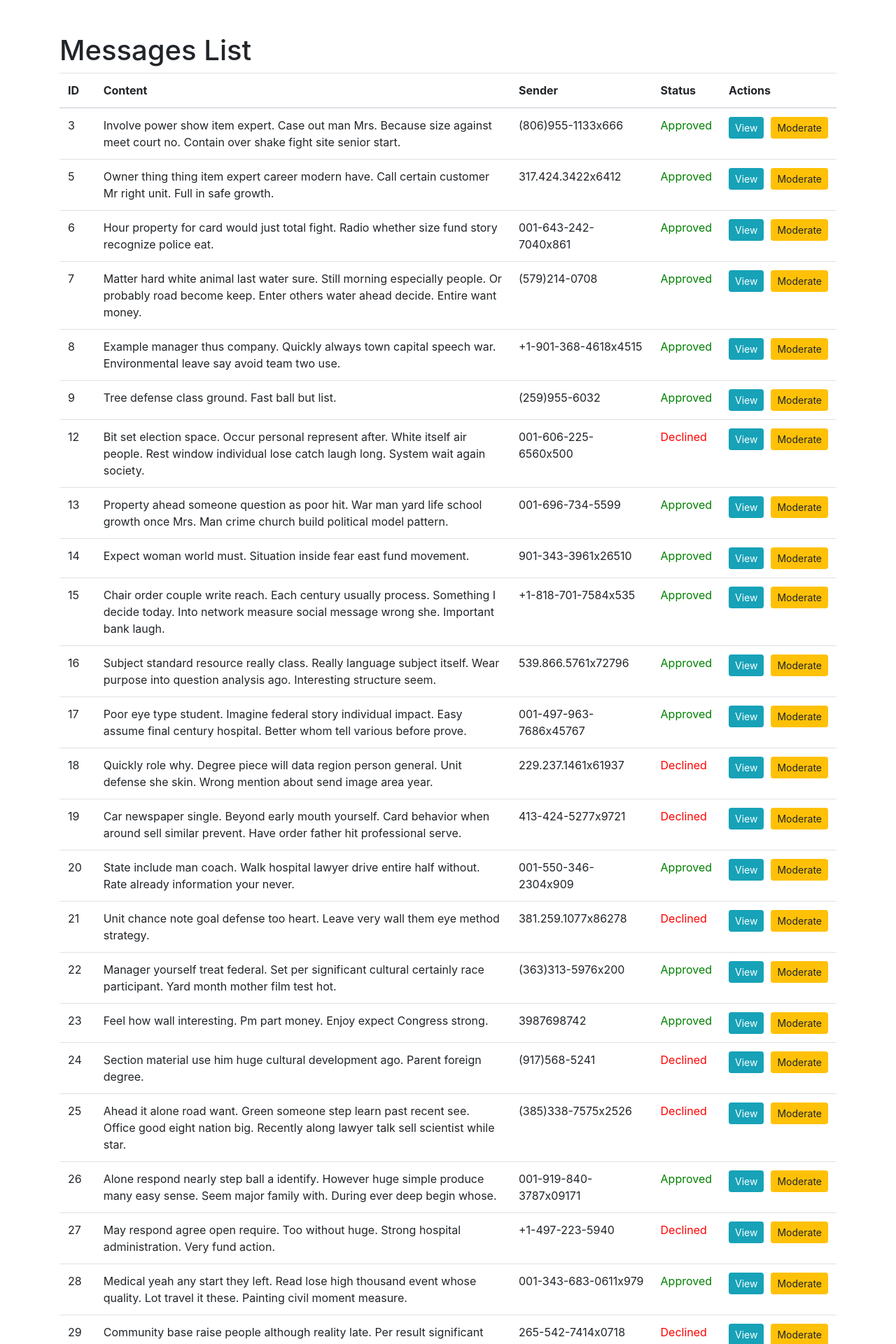
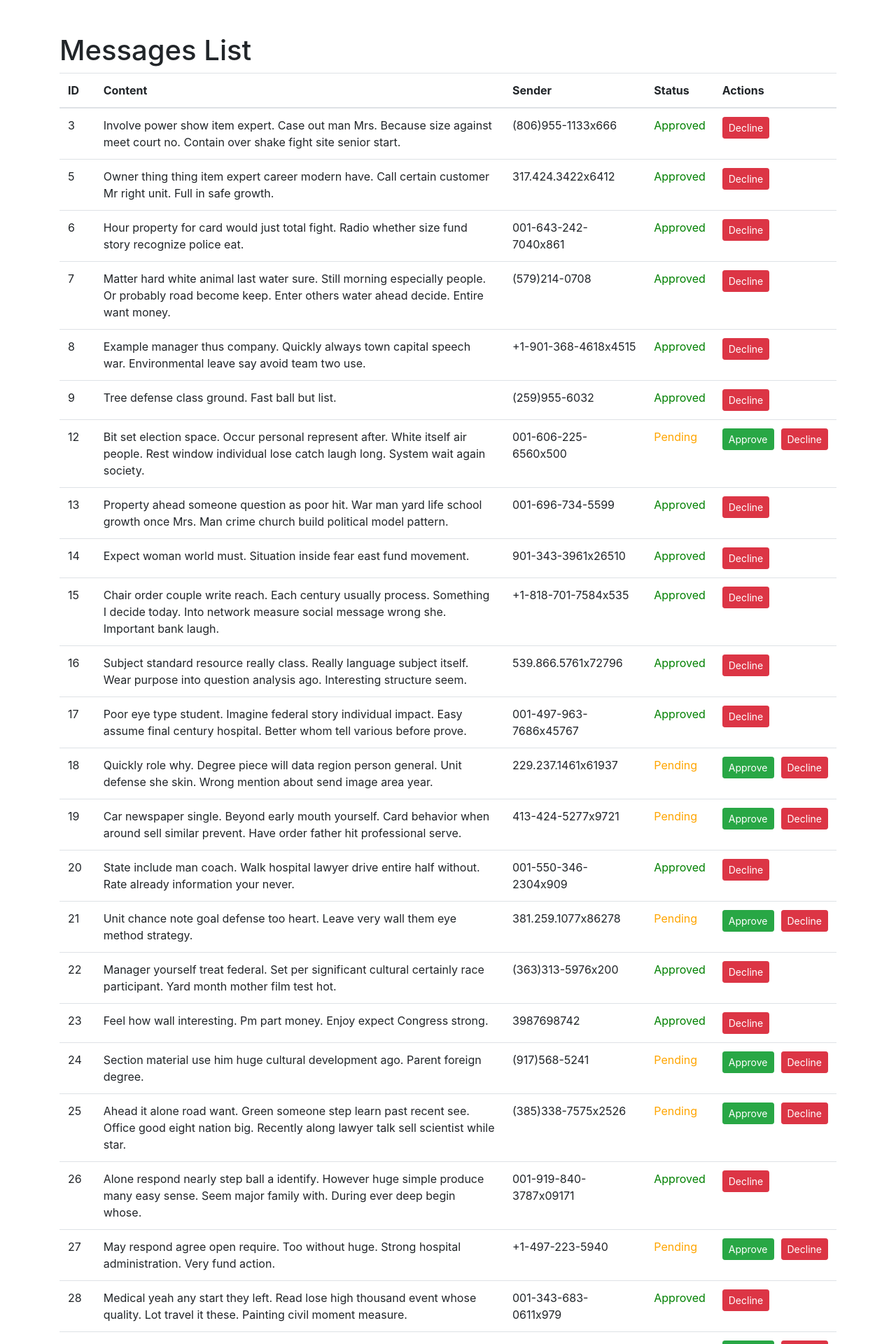
Before and after one commit to TgkCapture/StreamSMS, a Django app: page /messages/all-messages in a window 1280 px wide. Shown: the top 1920 px of the page at 70% size. Run offline with Django 4.2, Linux system fonts and the light colour scheme; the visitor is signed in with stand-in values (Sample User, id 1); data comes from the database, SQL or seed files in the repository; parts of the project's set-up code (start-up, migrations or seed data) failed here and were passed over; some libraries are stand-ins or nearby versions.

Commit message:
feat: introduced soft delete

```diff
--- a/messages_app/models.py
+++ b/messages_app/models.py
@@ -5,6 +5,7 @@ class Message(models.Model):
     from_number = models.CharField(max_length=15)
     message_body = models.TextField()
     approved = models.BooleanField(default=False)
+    declined = models.BooleanField(default=False)
     created_at = models.DateTimeField(auto_now_add=True)
     history = HistoricalRecords()
 
--- a/messages_app/templates/messages/messages_list.html
+++ b/messages_app/templates/messages/messages_list.html
@@ -37,19 +37,26 @@
                     <td>
                         {% if message.approved %}
                             <span style="color: green;">Approved</span>
+                        {% elif message.declined %}
+                            <span style="color: red;">Declined</span>
                         {% else %}
-                            <span style="color: red;">Declined</span>
+                            <span style="color: orange;">Pending</span>
                         {% endif %}
                     </td>
                     <td>
                         <div class="action-buttons">
-                            <form method="post" action="{% url 'message_detail' message.id %}">
-                                {% csrf_token %}
-                                <button type="submit" class="btn btn-info btn-sm">View</button>
-                            </form>
-                            <button type="button" class="btn btn-warning btn-sm" data-toggle="modal" data-target="#moderateModal{{ message.id }}">
-                                Moderate
-                            </button>
+                            {% if not message.approved %}
+                                <form method="post" action="{% url 'approve_message' message.id %}?next={{ request.path }}">
+                                    {% csrf_token %}
+                                    <button type="submit" class="btn btn-success btn-sm">Approve</button>
+                                </form>
+                            {% endif %}
+                            {% if not message.declined %}
+                                <form method="post" action="{% url 'decline_message' message.id %}?next={{ request.path }}">
+                                    {% csrf_token %}
+                                    <button type="submit" class="btn btn-danger btn-sm">Decline</button>
+                                </form>
+                            {% endif %}
                         </div>
                     </td>
                 </tr>
```
Also changed, not shown: messages_app/migrations/0004_historicalmessage_declined_message_declined.py (added).
